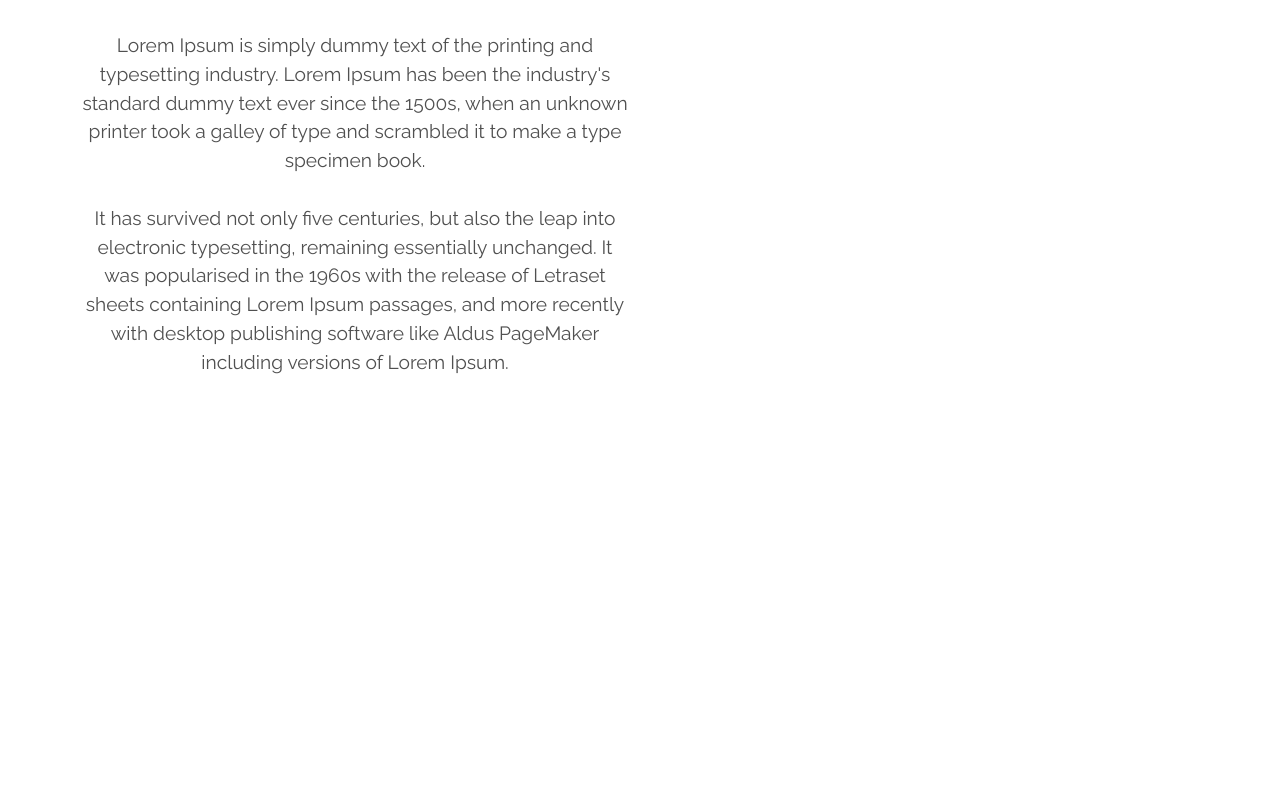
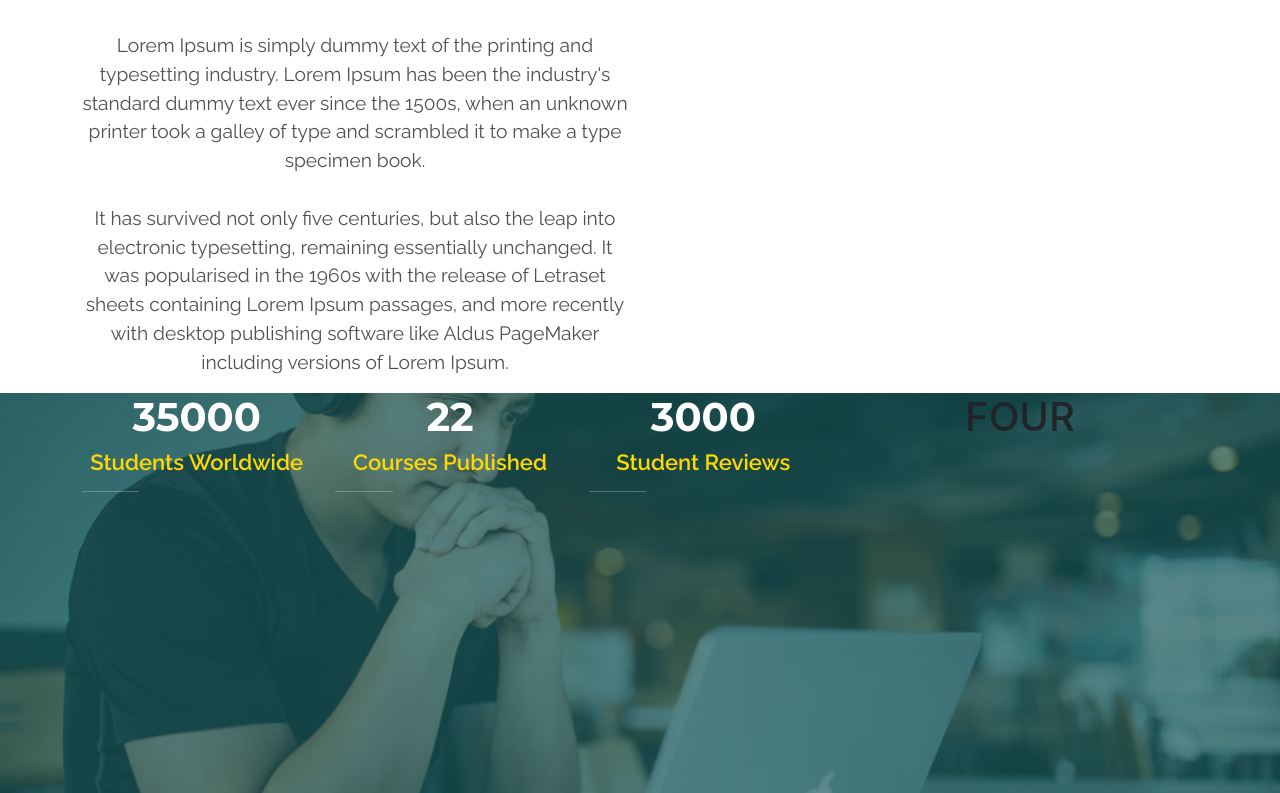
Before and after one commit to miasif/React-website, a React (Create React App) app: page / in a window 1280 px wide. Shown: the part 1327-2120 px from the top of the page. Before the commit the page ends 1720 px from the top, so only its background shows below. Built offline with nearby package versions, Linux system fonts and the light colour scheme.

Commit message:
summary start

```diff
--- a/src/App.js
+++ b/src/App.js
@@ -1,6 +1,7 @@
 import React from 'react';
 import Analysis from './components/Analysis/Analysis';
 import Services from './components/Services/Services';
+import Summary from './components/Summary/Summary';
 import TopBanner from './components/Topbanner/TopBanner';
 import TopNavigation from './components/TopNavigation/TopNavigation';
 function App() {
@@ -10,6 +11,7 @@
       <TopBanner />
       <Services />
       <Analysis />
+      <Summary />
     </div>
   );
 }
--- a/src/asset/css/custom.css
+++ b/src/asset/css/custom.css
@@ -121,3 +121,31 @@
   color: #000 !important;
   font-size: 16px;
 }
+.summaryBanner {
+  background-image: url('../image/summary.jpg');
+  min-height: 400px;
+  background-attachment: fixed;
+  background-position: center;
+  background-repeat: no-repeat;
+  background-size: cover;
+}
+.summaryBannerOverlay {
+  position: absolute;
+  min-height: 400px;
+  width: 100%;
+  background-color: rgba(27, 91, 92, 0.7);
+}
+.countNumber {
+  color: #fff;
+  font-family: 'Montserrat', sans-serif;
+  font-weight: 700;
+  font-size: 40px;
+}
+.countTitle {
+  color: #ffd900;
+  font-family: 'RaleWay', sans-serif;
+  font-weight: 600;
+  font-size: 22px;
+}
+.countSection {
+}
--- /dev/null
+++ b/src/components/Summary/Summary.jsx
@@ -0,0 +1,46 @@
+import React, { Component, Fragment } from 'react';
+import { Col, Container, Row } from 'react-bootstrap';
+
+class Summary extends Component {
+  render() {
+    return (
+      <Fragment>
+        <Container fluid={true} className="summaryBanner p-0">
+          <div className="summaryBannerOverlay">
+            <Container className="text-center">
+              <Row>
+                <Col lg={8} md={6} sm={12}>
+                  <Row className="countSection">
+                    <Col>
+                      <h1 className="countNumber">35000 </h1>
+                      <h4 className="countTitle">Students Worldwide</h4>
+                      <hr className="bg-white w-25" />
+                    </Col>
+
+                    <Col>
+                      <h1 className="countNumber">22</h1>
+                      <h4 className="countTitle">Courses Published</h4>
+                      <hr className="bg-white w-25" />
+                    </Col>
+
+                    <Col>
+                      <h1 className="countNumber">3000</h1>
+                      <h4 className="countTitle">Student Reviews</h4>
+                      <hr className="bg-white w-25" />
+                    </Col>
+                  </Row>
+                </Col>
+
+                <Col lg={4} md={6} sm={12}>
+                  <h1>FOUR </h1>
+                </Col>
+              </Row>
+            </Container>
+          </div>
+        </Container>
+      </Fragment>
+    );
+  }
+}
+
+export default Summary;
```
Also changed, not shown: src/asset/image/summary.jpg (added), 1 other file (tests, documents, lock files or other folders).
